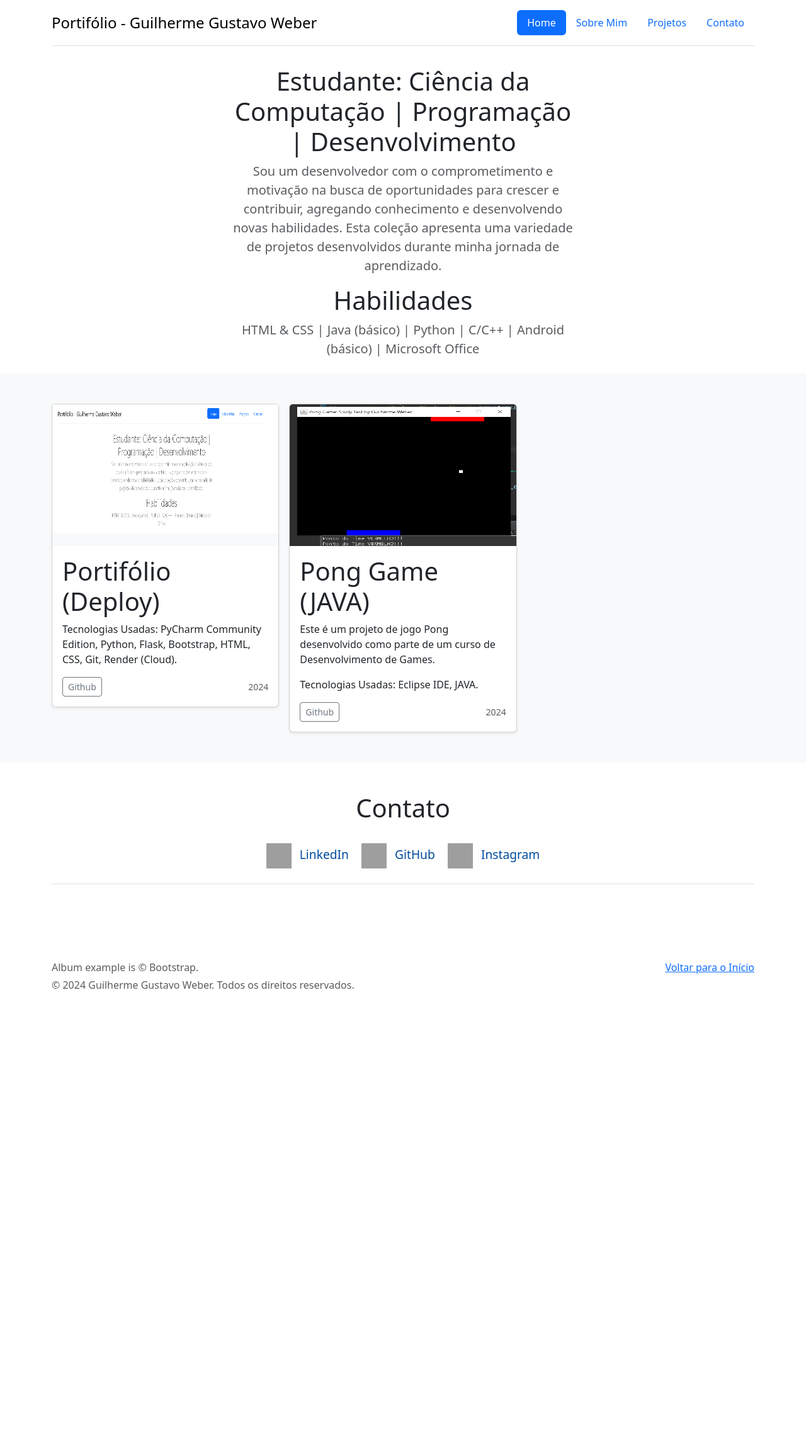
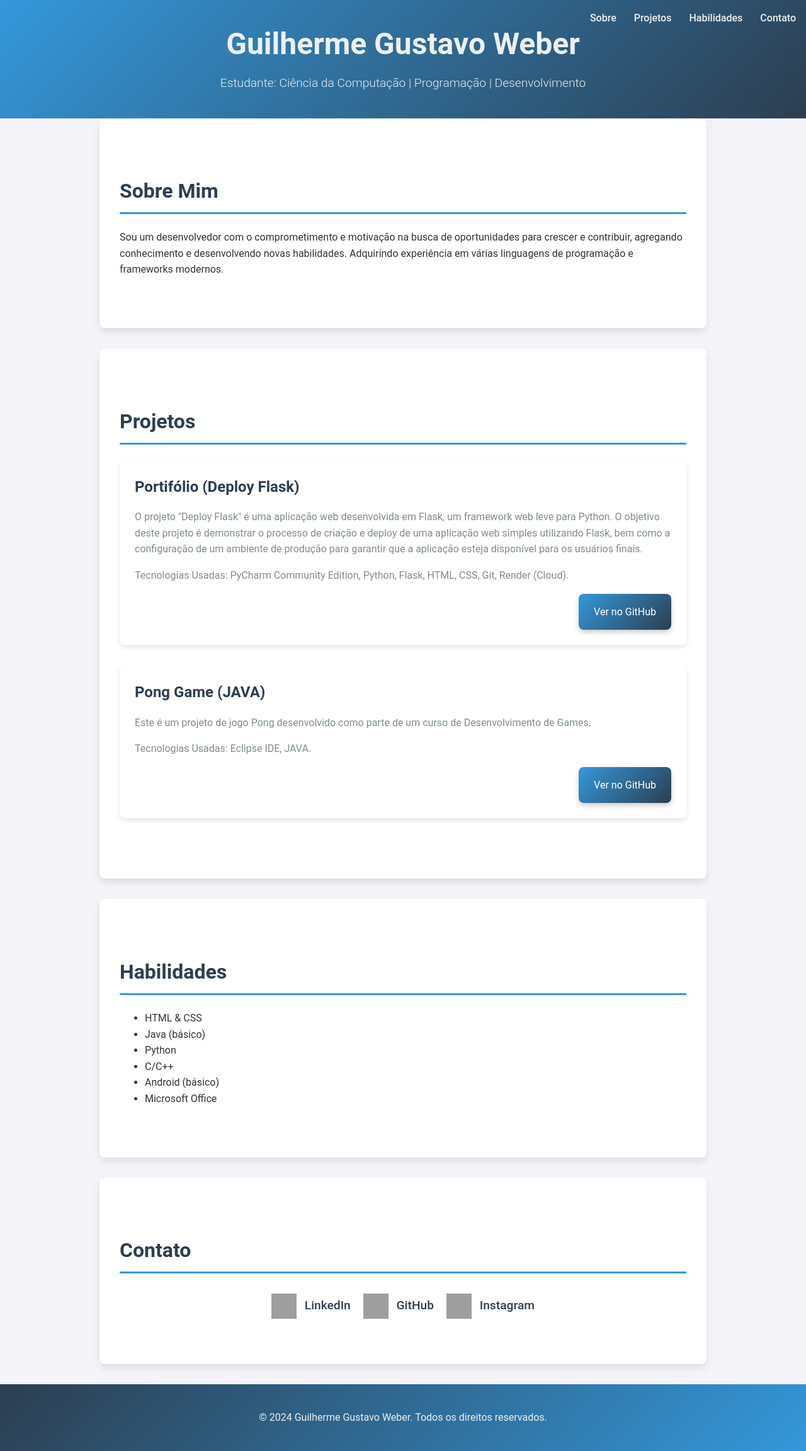
Before and after one commit to GuilhermeGustavoWeber/portfolio_V2, a Flask app: page / in a window 1280 px wide. Shown: the whole page at 63% size. Before the commit the page ends 1570 px from the top, so only its background shows below. Run offline with Flask 3, Linux system fonts and the light colour scheme; grey boxes are pictures that could not be loaded.

Commit message:
portifolio_V1

```diff
--- a/app.py
+++ b/app.py
@@ -1,12 +1,9 @@
-from flask import Flask, render_template, request
-
+from flask import Flask, render_template
 app = Flask(__name__)
 
+@app.route('/')
+def port():
+    return render_template("port.html")
 
-@app.route('/')
-def home():
-    return render_template("home.html")
-
-
-if __name__ == '__main__':
-    app.run(port=8085, host='0.0.0.0', debug=True, threaded=True)
+if __name__ == "__main__":
+    app.run(debug=True)
--- a/static/css/style.css
+++ /dev/null
@@ -1,26 +0,0 @@
-/* Estilos para a seção de redes sociais */
-.redes-sociais {
-    text-align: center;
-}
-
-.social-icon {
-    display: inline-block;
-    margin: 0.5rem;
-    text-decoration: none;
-    color: #004a9c; /* Azul escuro */
-    font-size: 1.2rem;
-    font-weight: 500;
-    transition: color 0.3s, transform 0.3s;
-}
-
-.social-icon img {
-    width: 40px;
-    height: 40px;
-    vertical-align: middle;
-    margin-right: 0.5rem;
-}
-
-.social-icon:hover {
-    color: #7d9acf; /* Azul claro */
-    transform: translateY(-2px);
-}
--- a/static/css/styles.css
+++ b/static/css/styles.css
@@ -1,20 +1,17 @@
 /* styles.css */
 
-/* Importando fontes do Google Fonts */
-@import url('https://fonts.googleapis.com/css2?family=Poppins:wght@400;600&family=Open+Sans:wght@300;400&display=swap');
-
 body {
-    font-family: 'Poppins', sans-serif;
+    font-family: 'Roboto', sans-serif;
     margin: 0;
     padding: 0;
-    background-color: #f7f9fc; /* Fundo claro */
+    background-color: #f4f4f9;
     color: #333;
     line-height: 1.6;
 }
 
 header {
-    background: linear-gradient(135deg, #004a9c, #7d9acf); /* Azul escuro e claro */
-    color: #ffffff;
+    background: linear-gradient(135deg, #3498db, #2c3e50);
+    color: #ecf0f1;
     text-align: center;
     padding: 2rem 0;
     position: relative;
@@ -23,7 +20,7 @@ header {
 header h1 {
     margin: 0;
     font-size: 3rem;
-    font-weight: 600;
+    font-weight: 700;
 }
 
 header p {
@@ -32,43 +29,35 @@ header p {
     font-weight: 300;
 }
 
-/* Barra de Navegação com Nova Temática */
 nav {
-    margin-top: 2rem;
-    background-color: #004a9c; /* Azul escuro */
-    padding: 0.5rem 0;
-    border-radius: 8px;
-    box-shadow: 0 2px 8px rgba(0, 0, 0, 0.2);
-    border-bottom: 3px solid #7d9acf; /* Azul claro */
+    position: absolute;
+    top: 1rem;
+    right: 1rem;
 }
 
 nav ul {
     list-style: none;
     padding: 0;
     margin: 0;
-    display: flex;
-    justify-content: center;
 }
 
 nav ul li {
-    margin: 0 1.5rem;
+    display: inline;
+    margin-left: 1.5rem;
 }
 
 nav ul li a {
-    color: #ffffff;
+    color: #ecf0f1;
     text-decoration: none;
-    font-weight: 600;
+    font-weight: 500;
     transition: color 0.3s, transform 0.3s;
-    padding: 0.5rem 0;
 }
 
 nav ul li a:hover {
-    color: #ffffff; /* Cor ao passar o mouse */
-    background-color: #7d9acf; /* Azul claro ao passar o mouse */
+    color: #3498db;
     transform: translateY(-2px);
 }
 
-/* Outros estilos */
 section {
     padding: 4rem 2rem;
     max-width: 900px;
@@ -80,17 +69,17 @@ section {
 }
 
 section h2 {
-    border-bottom: 3px solid #004a9c; /* Azul escuro */
+    border-bottom: 3px solid #3498db;
     padding-bottom: 0.5rem;
     margin-bottom: 1.5rem;
-    color: #004a9c; /* Azul escuro */
+    color: #2c3e50;
     font-size: 2rem;
     font-weight: 600;
 }
 
 /* Estilos para a seção de projetos */
 .projeto {
-    background-color: #ffffff;
+    background-color: #fff;
     border-radius: 8px;
     box-shadow: 0 4px 8px rgba(0, 0, 0, 0.1);
     padding: 1.5rem;
@@ -108,23 +97,22 @@ section h2 {
 .projeto h3 {
     margin: 0;
     font-size: 1.5rem;
-    color: #004a9c; /* Azul escuro */
+    color: #2c3e50;
     font-weight: 600;
 }
 
 .projeto p {
     font-size: 1rem;
-    color: #7d9acf; /* Azul claro */
+    color: #7f8c8d;
 }
 
 .projeto:hover {
     transform: translateY(-5px);
     box-shadow: 0 6px 14px rgba(0, 0, 0, 0.15);
 }
-
 .link-container {
     display: flex;
-    justify-content: flex-end;
+    justify-content: flex-end; /* Alinha o link à direita */
     margin-top: 1rem;
 }
 
@@ -133,7 +121,7 @@ section h2 {
     text-decoration: none;
     color: #ffffff;
     font-size: 1rem;
-    background: linear-gradient(135deg, #004a9c, #7d9acf);
+    background: linear-gradient(135deg, #3498db, #2c3e50);
     border-radius: 8px;
     box-shadow: 0 4px 8px rgba(0, 0, 0, 0.2);
     padding: 1rem 1.5rem;
@@ -143,10 +131,10 @@ section h2 {
 
 .project-link:hover,
 .project-link:focus {
-    background: linear-gradient(135deg, #7d9acf, #004a9c);
+    background: linear-gradient(135deg, #2c3e50, #3498db);
     transform: translateY(-2px);
     box-shadow: 0 6px 12px rgba(0, 0, 0, 0.3);
-    color: #ffffff;
+    color: #ecf0f1;
 }
 
 .project-link:focus {
@@ -163,7 +151,7 @@ section h2 {
     display: inline-block;
     margin: 0.5rem;
     text-decoration: none;
-    color: #004a9c; /* Azul escuro */
+    color: #2c3e50;
     font-size: 1.2rem;
     font-weight: 500;
     transition: color 0.3s, transform 0.3s;
@@ -177,13 +165,13 @@ section h2 {
 }
 
 .social-icon:hover {
-    color: #7d9acf; /* Azul claro */
+    color: #3498db;
     transform: translateY(-2px);
 }
 
 footer {
-    background: linear-gradient(135deg, #7d9acf, #004a9c); /* Azul claro e escuro */
-    color: #ffffff;
+    background: linear-gradient(135deg, #2c3e50, #3498db);
+    color: #ecf0f1;
     text-align: center;
     padding: 1.5rem 0;
     position: relative;
--- a/templates/base.html
+++ /dev/null
@@ -1,42 +0,0 @@
-<!doctype html>
-<html lang="en">
-<head>
-    <meta charset="utf-8">
-    <meta name="viewport" content="width=device-width, initial-scale=1">
-    <title>Portifólio Programador</title>
-    <link href="https://cdn.jsdelivr.net/npm/bootstrap@5.3.0/dist/css/bootstrap.min.css" rel="stylesheet">
-    <link rel="stylesheet" href="{{ url_for('static', filename='css/style.css') }}">
-</head>
-<body>
-
-<div class="container">
-    <header class="d-flex flex-wrap justify-content-center py-3 mb-4 border-bottom">
-        <a href="/" class="d-flex align-items-center mb-3 mb-md-0 me-md-auto link-body-emphasis text-decoration-none">
-            <span class="fs-4">Portifólio - Guilherme Gustavo Weber</span>
-        </a>
-
-        <ul class="nav nav-pills">
-            <li class="nav-item"><a href="#" class="nav-link active" aria-current="page">Home</a></li>
-            <li class="nav-item"><a href="#sobre" class="nav-link">Sobre Mim</a></li>
-            <li class="nav-item"><a href="#projetos" class="nav-link">Projetos</a></li>
-            <li class="nav-item"><a href="#contato" class="nav-link">Contato</a></li>
-        </ul>
-    </header>
-</div>
-
-{% block conteudo%}
-{% endblock conteudo %}
-
-<footer class="text-body-secondary py-5">
-    <div class="container">
-        <p class="float-end mb-1">
-            <a href="#">Voltar para o Início</a>
-        </p>
-        <p class="mb-1">Album example is &copy; Bootstrap.</p>
-        <p class="mb-0">&copy; 2024 Guilherme Gustavo Weber. Todos os direitos reservados.</p>
-    </div>
-</footer>
-
-<script src="https://cdn.jsdelivr.net/npm/bootstrap@5.3.0/dist/js/bootstrap.bundle.min.js"></script>
-</body>
-</html>
--- a/templates/home.html
+++ /dev/null
@@ -1,88 +0,0 @@
-{% extends 'base.html' %}
-{% block conteudo %}
-<main>
-    <section class="py-1 text-center container" id="sobre">
-        <div class="row py-lg-1">
-            <div class="col-lg-6 col-md-8 mx-auto">
-                <h1 class="fw-light">Estudante: Ciência da Computação | Programação | Desenvolvimento</h1>
-                <p class="lead text-body-secondary">Sou um desenvolvedor com o comprometimento e motivação na busca de
-                    oportunidades para crescer e contribuir, agregando conhecimento e desenvolvendo novas habilidades.
-                    Esta coleção apresenta uma variedade de projetos desenvolvidos durante minha jornada de
-                    aprendizado.</p>
-                <h1 class="fw-light">Habilidades</h1>
-                <p class="lead text-body-secondary">HTML & CSS | Java (básico) | Python | C/C++ | Android (básico) |
-                    Microsoft Office</p>
-            </div>
-        </div>
-
-    </section>
-    <div class="album py-5 bg-light" id="projetos">
-        <div class="container">
-            <div class="row row-cols-1 row-cols-sm-2 row-cols-md-3 g-3">
-                <div class="col">
-                    <div class="card shadow-sm">
-                        <img class="bd-placeholder-img card-img-top" width="100%" height="225"
-                             src="static/images/port.png" alt="Portifólio">
-                        <div class="card-body">
-                            <h1 class="fw-light">Portifólio (Deploy)</h1>
-                            <p class="card-text">Tecnologias Usadas: PyCharm Community Edition, Python, Flask,
-                                Bootstrap, HTML, CSS, Git, Render (Cloud).</p>
-                            <div class="d-flex justify-content-between align-items-center">
-                                <div class="btn-group">
-                                    <a href="https://github.com/GuilhermeGustavoWeber/Portifolio_deployFlask"
-                                       class="btn btn-sm btn-outline-secondary">Github</a>
-                                </div>
-                                <small class="text-body-secondary">2024</small>
-                            </div>
-                        </div>
-                    </div>
-                </div>
-                <!-- Divisão Projeto -->
-                <div class="col">
-                    <div class="card shadow-sm">
-                        <img class="bd-placeholder-img card-img-top" width="100%" height="225"
-                             src="static/images/pong.png" alt="Pong Game">
-                        <div class="card-body">
-                            <h1 class="fw-light">Pong Game (JAVA)</h1>
-                            <p class="card-text">Este é um projeto de jogo Pong desenvolvido como parte de um curso de
-                                Desenvolvimento de Games.</p>
-                            <p class="card-text">Tecnologias Usadas: Eclipse IDE, JAVA.</p>
-                            <div class="d-flex justify-content-between align-items-center">
-                                <div class="btn-group">
-                                    <a href="https://github.com/GuilhermeGustavoWeber/pongGame_JAVA"
-                                       class="btn btn-sm btn-outline-secondary">Github</a>
-                                </div>
-                                <small class="text-body-secondary">2024</small>
-                            </div>
-                        </div>
-                    </div>
-                </div>
-                <!-- Adicione mais cards conforme necessário -->
-            </div>
-        </div>
-    </div>
-
-    <section class="py-5 text-center container" id="contato">
-        <h1 class="fw-light">Contato</h1>
-        <div class="d-flex flex-wrap justify-content-center py-3 mb-4 border-bottom">
-            <div class="redes-sociais">
-                <a href="https://www.linkedin.com/in/guilherme-gustavo-weber-70830124b/" target="_blank"
-                   class="social-icon">
-                    <img src="https://cdn-icons-png.flaticon.com/256/174/174857.png" alt="LinkedIn">
-                    LinkedIn
-                </a>
-                <a href="https://github.com/GuilhermeGustavoWeber" target="_blank" class="social-icon">
-                    <img src="https://cdn-icons-png.flaticon.com/512/25/25231.png" alt="GitHub">
-                    GitHub
-                </a>
-                <a href="https://www.instagram.com/guilherme.gweber/" target="_blank" class="social-icon">
-                    <img src="https://upload.wikimedia.org/wikipedia/commons/thumb/a/a5/Instagram_icon.png/1200px-Instagram_icon.png"
-                         alt="Instagram">
-                    Instagram
-                </a>
-                <!-- Adicione mais redes sociais conforme necessário -->
-            </div>
-        </div>
-    </section>
-</main>
-{% endblock conteudo %}
--- a/templates/port.html
+++ b/templates/port.html
@@ -1,5 +1,26 @@
-{% extends 'base.html' %}
-{% block conteudo %}
+<!DOCTYPE html>
+<html lang="pt-BR">
+<head>
+    <meta charset="UTF-8">
+    <meta name="viewport" content="width=device-width, initial-scale=1.0">
+    <title>Portfólio GGW</title>
+    <link rel="stylesheet" href="{{ url_for('static', filename='css/styles.css') }}">
+
+</head>
+<body>
+    <header>
+        <nav>
+            <ul>
+                <li><a href="#sobre">Sobre</a></li>
+                <li><a href="#projetos">Projetos</a></li>
+                <li><a href="#habilidades">Habilidades</a></li>
+                <li><a href="#contato">Contato</a></li>
+            </ul>
+        </nav>
+        <h1>Guilherme Gustavo Weber</h1>
+        <p>Estudante: Ciência da Computação | Programação | Desenvolvimento</p>
+    </header>
+
     <section id="sobre">
         <h2>Sobre Mim</h2>
         <p>Sou um desenvolvedor com o comprometimento e motivação na busca de oportunidades para crescer e contribuir, agregando conhecimento e desenvolvendo novas habilidades. Adquirindo experiência em várias linguagens de programação e frameworks modernos.</p>
@@ -9,8 +30,8 @@
         <h2>Projetos</h2>
         <div class="projeto">
             <h3>Portifólio (Deploy Flask)</h3>
-        <p>O projeto "Deploy Flask" é uma aplicação web desenvolvida em Flask, um framework web leve para Python. O objetivo deste projeto é demonstrar o processo de criação e deploy de uma aplicação web simples utilizando Flask e elementos de Bootstrap (outro Framework), bem como a configuração de um ambiente de produção para garantir que a aplicação esteja disponível para os usuários finais.
-        <p>Tecnologias Usadas: PyCharm Community Edition, Python, Flask, Bootstrap, HTML, CSS, Git, Render (Cloud).</p>
+            <p>O projeto "Deploy Flask" é uma aplicação web desenvolvida em Flask, um framework web leve para Python. O objetivo deste projeto é demonstrar o processo de criação e deploy de uma aplicação web simples utilizando Flask, bem como a configuração de um ambiente de produção para garantir que a aplicação esteja disponível para os usuários finais.
+            <p>Tecnologias Usadas: PyCharm Community Edition, Python, Flask, HTML, CSS, Git, Render (Cloud).</p>
             <div class="link-container">
                 <a href="https://github.com/GuilhermeGustavoWeber/Portifolio_deployFlask" target="_blank" class="project-link">
                     Ver no GitHub
@@ -61,4 +82,10 @@
             <!-- Adicione mais redes sociais conforme necessário -->
         </div>
     </section>
-{% endblock conteudo %}
+
+
+    <footer>
+        <p>&copy; 2024 Guilherme Gustavo Weber. Todos os direitos reservados.</p>
+    </footer>
+</body>
+</html>
```
Also changed, not shown: requirements.txt (line endings or trailing spaces), static/images/pong.png (deleted), static/images/port.png (deleted). Lines whose indentation alone changed are shown as unchanged.
